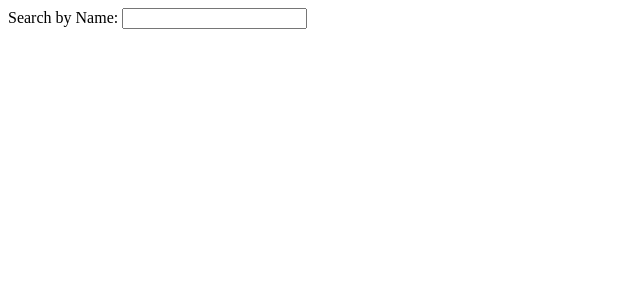
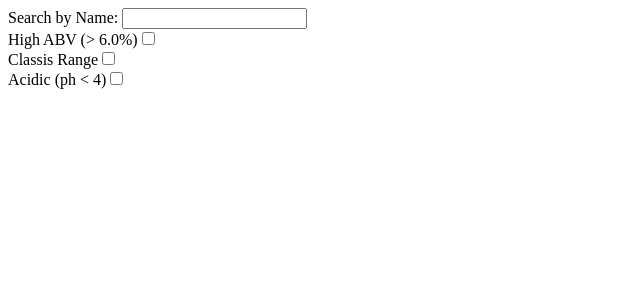
Before and after one commit to mh-fung/punk-api-project, a React (Vite) app: page / in a window 1280 px wide. Shown: the top 300 px of the page, without its empty margins (0-640 px from the left). Built offline with nearby package versions, Linux system fonts and the light colour scheme; no server answers; the HTML template or start-up script is replaced by a standard one.

Commit message:
Added the filter components and containers

```diff
--- a/src/App.tsx
+++ b/src/App.tsx
@@ -2,7 +2,7 @@ import './App.scss';
 import Content from './components/containers/Content/Content';
 import Nav from './components/containers/Nav/Nav';
 // import endpoints from './data/endpoints';
-import { Beer } from './types/types';
+import { Beer, Filter } from './types/types';
 import { useEffect, useState, FormEvent } from 'react';
 
 function App() {
@@ -10,6 +10,11 @@ function App() {
 
   const [searchTerm, setSearchTerm] = useState<string>("");
 
+  const [filters, setFilters] = useState([
+    {label: "High ABV (> 6.0%)", isChecked: false},
+    {label: "Classis Range", isChecked: false},
+    {label: "Acidic (ph < 4)", isChecked: false}
+  ])
   const getBeers = async () => {
     const responsePage1 = await fetch("https://api.punkapi.com/v2/beers?page=1&per_page=80");
     const dataPage1: Beer[] = await responsePage1.json();
@@ -39,12 +44,16 @@ function App() {
   //   setBeers(dataAll)
   // };
 
+  const handleChecked = (event: FormEvent<HTMLInputElement>) => {
+
+  }
+
   useEffect(() => {
     getBeers();
   }, []);
   return (
     <div>
-      <Nav handleInput={handleInput} />
+      <Nav filters={filters} handleInput={handleInput} handleChecked={handleChecked} />
       {beers && <Content beers={beers} searchTerm={searchTerm}/>}
     </div>
   )
--- /dev/null
+++ b/src/components/FilterItem/FilterItem.tsx
@@ -0,0 +1,26 @@
+import { useState, FormEvent } from "react";
+import { Filter } from "../../types/types";
+import "./FilterItem.scss";
+
+type FilterItemProps = {
+    filter: Filter
+    handleChecked: (event: FormEvent<HTMLInputElement>) => void;
+};
+
+const FilterItem = ({filter, handleChecked}: FilterItemProps) => {
+    const [isChecked, setIsChecked] = useState(false);
+
+    const onClick = () => {
+        handleChecked
+        setIsChecked(!isChecked)
+    }
+
+    return (
+        <div>
+            <label htmlFor="">{filter.label}</label>
+            <input className="checkbox" type="checkbox" onClick={onClick}/>
+        </div>
+    )
+};
+
+export default FilterItem;
--- /dev/null
+++ b/src/components/containers/FiltersList/FiltersList.tsx
@@ -0,0 +1,22 @@
+import { FormEvent } from "react";
+import FilterItem from "../../FilterItem/FilterItem";
+import "./FiltersList.scss";
+import { Filter } from "../../../types/types";
+
+type FiltersListProps = {
+    filters: Filter[];
+    handleChecked: (event: FormEvent<HTMLInputElement>) => void;
+}
+
+const FiltersList = ({filters, handleChecked}:FiltersListProps) => {
+    const displayedFilters = filters.map((filter => {
+        return <FilterItem filter={filter} handleChecked={handleChecked}/>
+    }))
+    return (
+        <div>
+            {displayedFilters}
+        </div>
+    )
+};
+
+export default FiltersList;
--- a/src/components/containers/Nav/Nav.tsx
+++ b/src/components/containers/Nav/Nav.tsx
@@ -1,15 +1,20 @@
 import { FormEvent } from "react"
 import SearchBox from "../../SearchBox/SearchBox"
+import FiltersList from "../FiltersList/FiltersList";
 import "./Nav.scss"
+import { Filter } from "../../../types/types";
 
 type NavProps = {
+    filters: Filter[];
     handleInput: (event: FormEvent<HTMLInputElement>) => void;
+    handleChecked: (event: FormEvent<HTMLInputElement>) => void;
 };
 
-const Nav = ({handleInput}:NavProps) => {
+const Nav = ({filters, handleInput, handleChecked}:NavProps) => {
     return (
         <div>
             <SearchBox label="Search by Name: " handleInput={handleInput}/>
+            <FiltersList filters={filters} handleChecked={handleChecked}/>
         </div>
     )
 }
--- a/src/types/types.ts
+++ b/src/types/types.ts
@@ -59,3 +59,8 @@ type Volume = {
   value: number;
   unit: string;
 };
+
+export type Filter = {
+  label: string;
+  isChecked: boolean;
+}
```
Also changed, not shown: src/components/FilterItem/FilterItem.scss (added), src/components/containers/FiltersList/FiltersList.scss (added).
